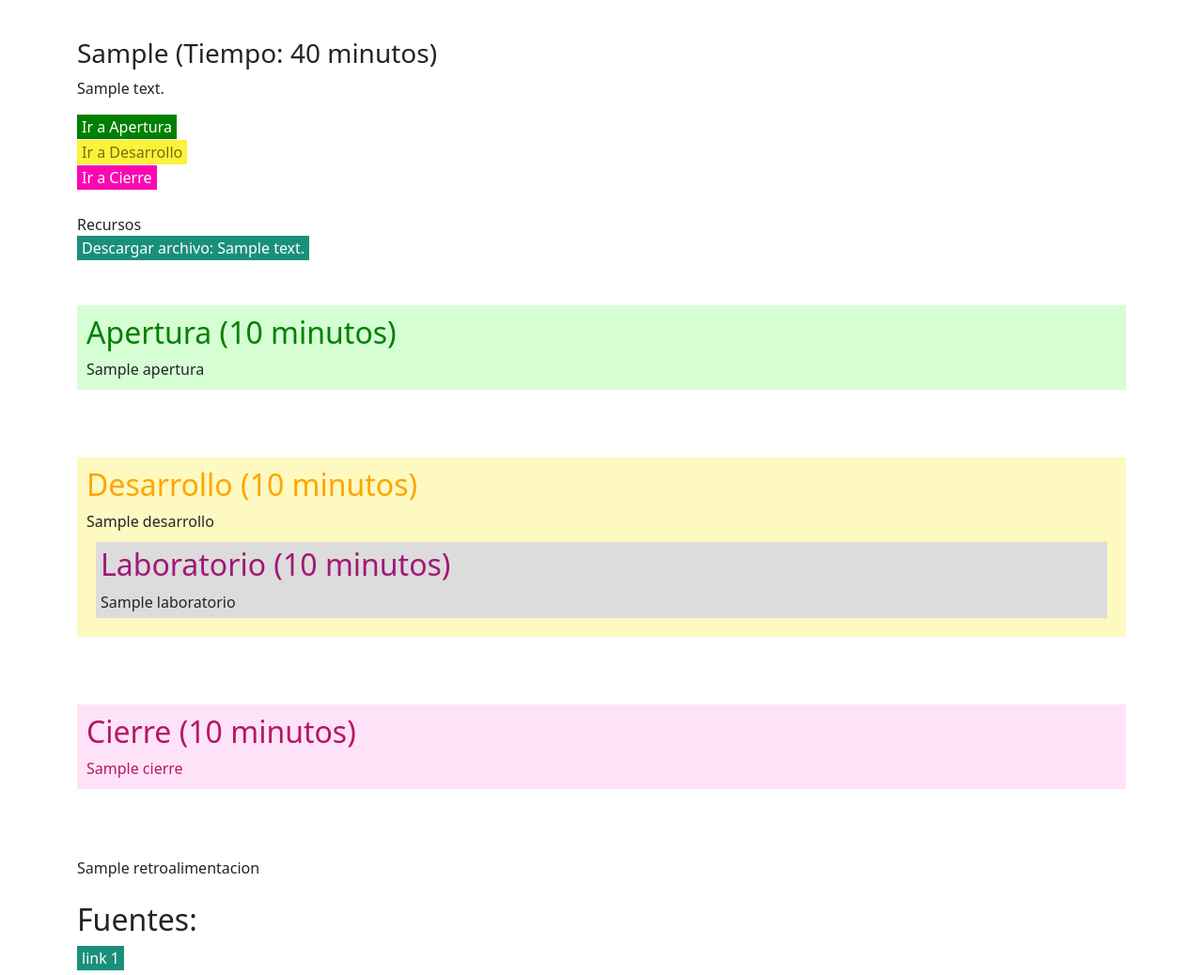
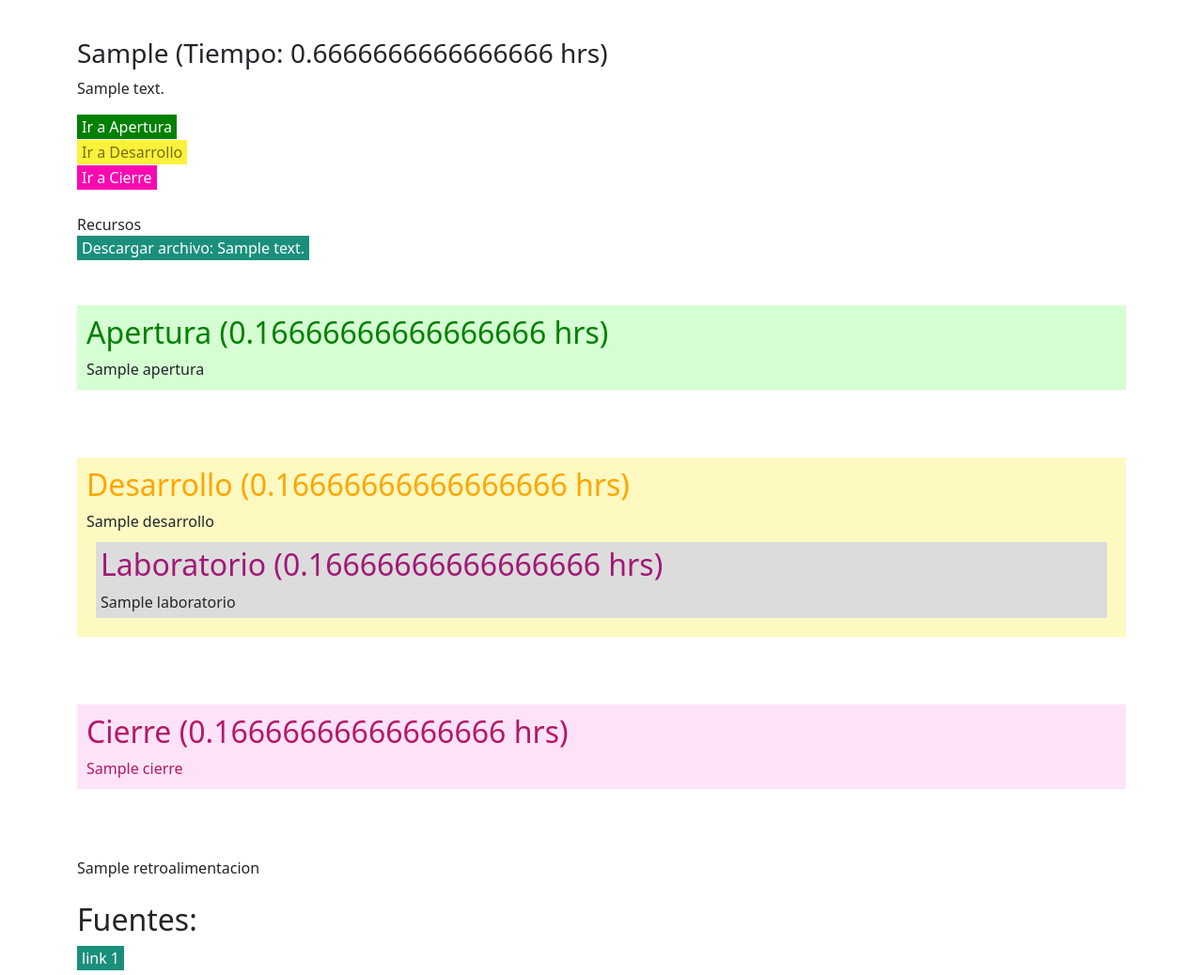
Before and after one commit to renebec/Math1-2025, a Flask app: template templates/classpage.html in a window 1280 px wide. Shown: the part 288-1326 px from the top of the page at 94% size. Run offline with Flask 3, Linux system fonts and the light colour scheme; the template is opened without the code that fills it: most values are stand-ins (such as "Sample title", 1, 10 or a date in 2020).

Commit message:
minutos to hrs

```diff
--- a/templates/classpage.html
+++ b/templates/classpage.html
@@ -301,7 +301,7 @@
         {% set tiempo = 0 %}
                 {% set tiempo = tiempo + i['aperturaTiempoTotal'] + i['desarrolloTiempoTotal'] + i['laboratorioTiempoTotal'] + i['cierreTiempoTotal'] %}
 
-        <h3>{{i['pg']}} (Tiempo: {{tiempo}} minutos)</h3>
+        <h3>{{i['pg']}} (Tiempo: {{tiempo/60}} hrs)</h3>
         {{i['pgDesc'] | safe}}
 
 
@@ -326,7 +326,7 @@
 
         <div id='Aper'><br><br></div>
         <div class="apertura" >
-    <h2 style="color:green;">Apertura ({{i['aperturaTiempoTotal']}} minutos)</h2>
+    <h2 style="color:green;">Apertura ({{i['aperturaTiempoTotal']/60}} hrs)</h2>
     {{i['apertura'] | safe}}
 <!--           < <br><br>
             {% if i['caso'] %}
@@ -339,7 +339,7 @@
 
         <div id='Desa'><br><br><br></div>
         <div class="desarrollo">
-    <h2 style="color:orange;"">Desarrollo ({{i['desarrolloTiempoTotal']}} minutos)</h2>
+    <h2 style="color:orange;"">Desarrollo ({{i['desarrolloTiempoTotal']/60}} hrs)</h2>
 
     {{i['desarrollo'] | safe}}
 
@@ -347,14 +347,14 @@
                 {% if i['laboratorioTiempoTotal'] > 0 %}
 
                 <div class="laboratorio">
-                    <h2 style="color:#A11876;"">Laboratorio ({{i['laboratorioTiempoTotal']}} minutos)</h2>
+                    <h2 style="color:#A11876;"">Laboratorio ({{i['laboratorioTiempoTotal']/60}} hrs)</h2>
                         {{i['laboratorio'] | safe}}
                 {% endif %}
                 </div>
         </div>
         <div id='Cierr'><br><br><br></div>
         <div class="cierre">
-            <h2 style="color:#B51767;"">Cierre ({{i['cierreTiempoTotal']}} minutos)</h2>
+            <h2 style="color:#B51767;"">Cierre ({{i['cierreTiempoTotal']/60}} hrs)</h2>
 
             {{i['cierre'] | safe}}
 
--- a/templates/temasitem.html
+++ b/templates/temasitem.html
@@ -11,7 +11,7 @@
         <div>
             {% set tiempo = 0 %}
             {% set tiempo = tiempo + i['aperturaTiempoTotal'] + i['desarrolloTiempoTotal'] + i['laboratorioTiempoTotal'] + i['cierreTiempoTotal'] %}
-            Duración: {{tiempo}} minutos
+            Duración: {{tiempo/60}} hrs
         </div>
         <div>
             {% set eva = 0 %}
```
